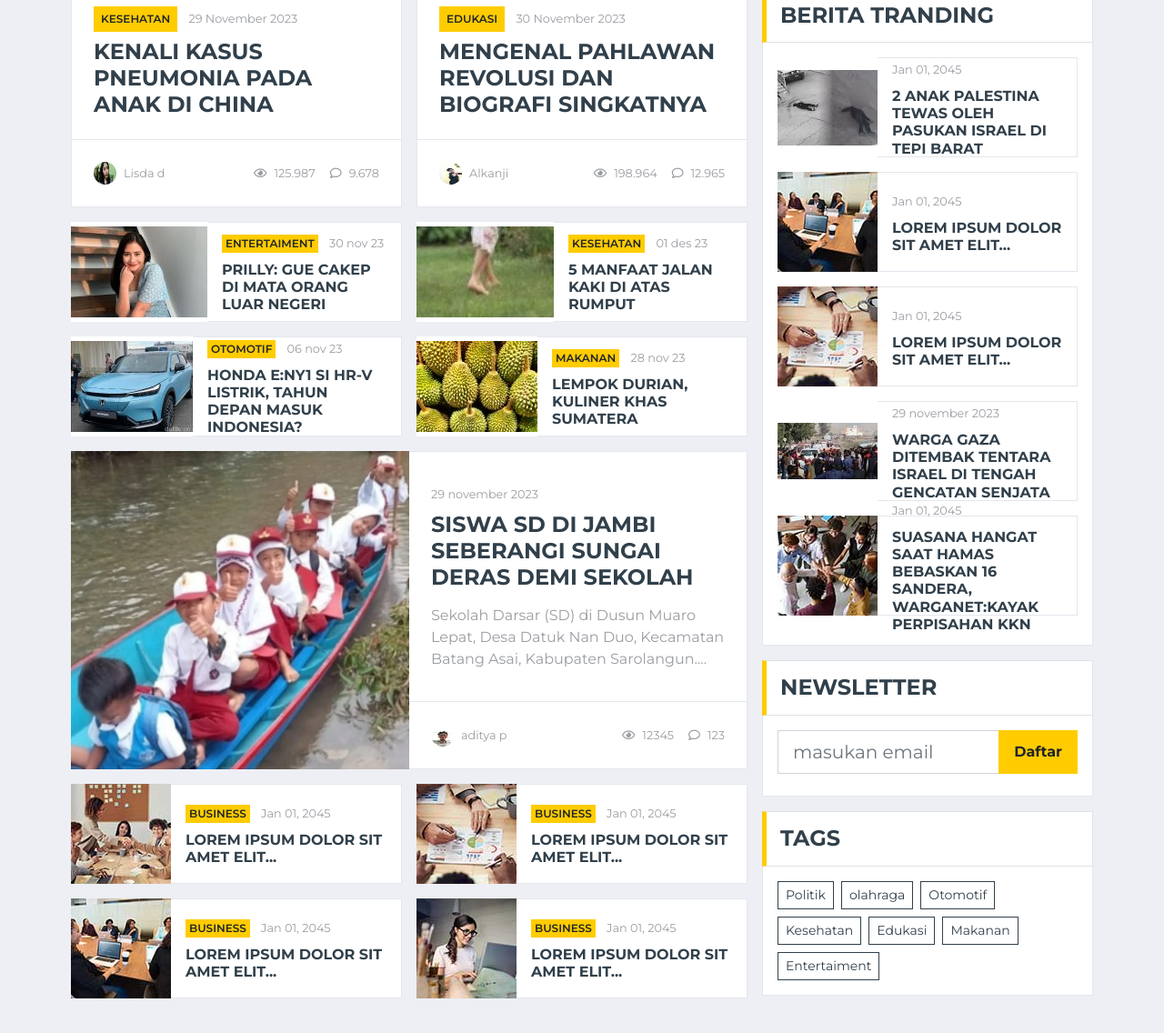
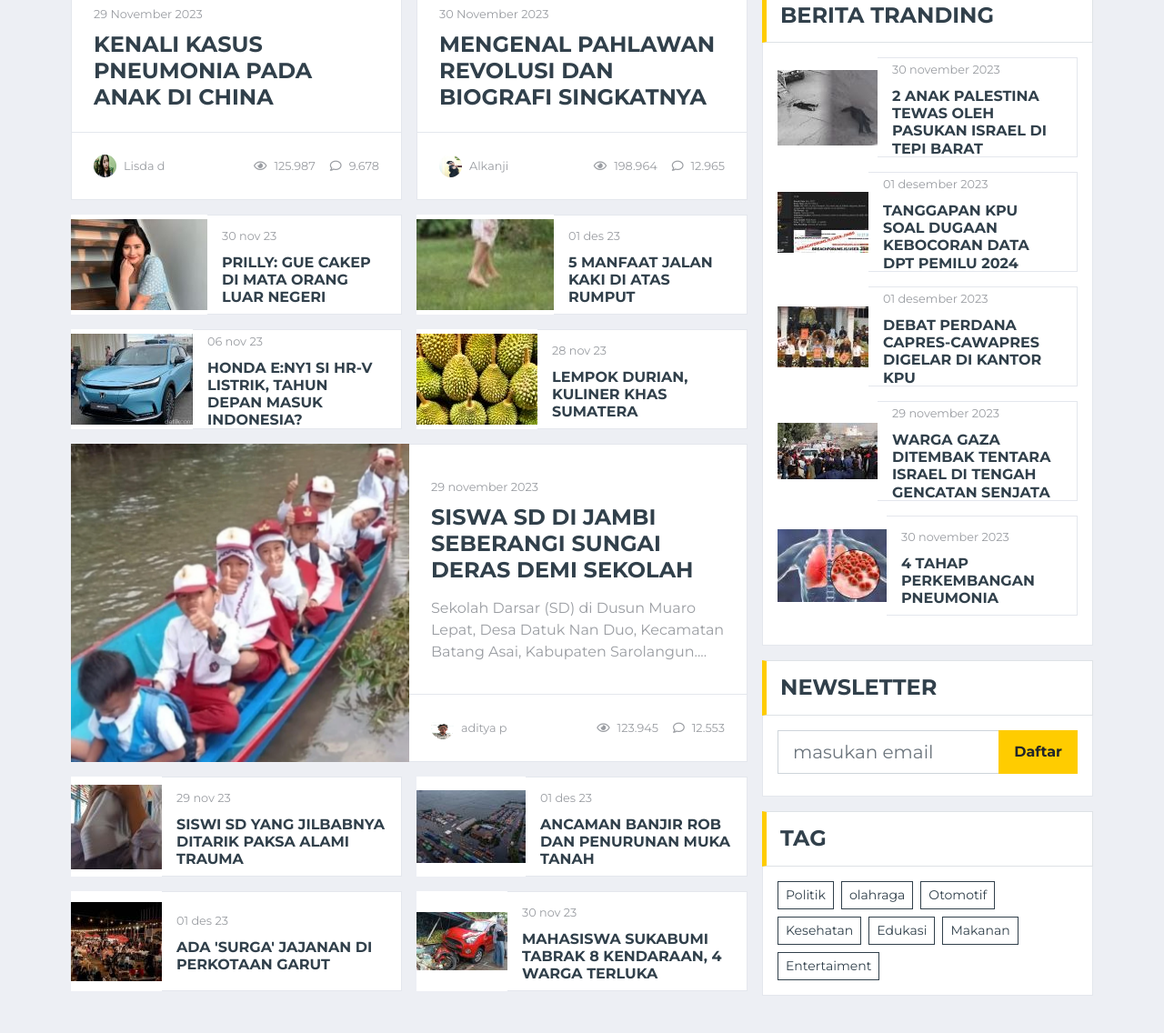
Before and after one commit to ReveeRosemary/TugasCloudA, a plain HTML site: page index.html in a window 1280 px wide. Shown: the part 2096-3232 px from the top of the page at 91% size. Drawn offline with nearby package versions, Linux system fonts and the light colour scheme.

Commit message:
membereskan semua berita

```diff
--- a/index.html
+++ b/index.html
@@ -294,7 +294,7 @@
                         <div class="col-12">
                             <div class="section-title">
                                 <h4 class="m-0 text-uppercase font-weight-bold">Berita terbaru</h4>
-                                <a class="text-secondary font-weight-medium text-decoration-none" href="">View All</a>
+                                <a class="text-secondary font-weight-medium text-decoration-none" href="">Lihat semua</a>
                             </div>
                         </div>
                         <div class="col-lg-6">
@@ -302,8 +302,6 @@
                                 <img class="img-fluid w-100" src="img/gm.jpg" style="object-fit: cover;">
                                 <div class="bg-white border border-top-0 p-4">
                                     <div class="mb-2">
-                                        <a class="badge badge-primary text-uppercase font-weight-semi-bold p-2 mr-2"
-                                            href="">politik</a>
                                         <a class="text-body" href=""><small>30 november 2023</small></a>
                                     </div>
                                     <a class="h4 d-block mb-3 text-secondary text-uppercase font-weight-bold" href="">Visi Misi Ganjar-Mahfud</a>
@@ -326,8 +324,6 @@
                                 <img class="img-fluid w-100" src="img/prabowo.jpg" style="object-fit: cover;">
                                 <div class="bg-white border border-top-0 p-4">
                                     <div class="mb-2">
-                                        <a class="badge badge-primary text-uppercase font-weight-semi-bold p-2 mr-2"
-                                            href="">Politik</a>
                                         <a class="text-body" href=""><small>25 November 2023</small></a>
                                     </div>
                                     <a class="h4 d-block mb-3 text-secondary text-uppercase font-weight-bold" href="">Kampanye hari pertama prabowo-Gibran</a>
@@ -350,8 +346,6 @@
                                 <img class="img-fluid w-100" src="img/pneumian.jpg" style="object-fit: cover;">
                                 <div class="bg-white border border-top-0 p-4">
                                     <div class="mb-2">
-                                        <a class="badge badge-primary text-uppercase font-weight-semi-bold p-2 mr-2"
-                                            href="">Kesehatan</a>
                                         <a class="text-body" href=""><small>29 November 2023</small></a>
                                     </div>
                                     <a class="h4 d-block mb-0 text-secondary text-uppercase font-weight-bold" href="">Kenali Kasus Pneumonia pada Anak di China</a>
@@ -373,8 +367,6 @@
                                 <img class="img-fluid w-100" src="img/pahlawan.jpg" style="object-fit: cover;">
                                 <div class="bg-white border border-top-0 p-4">
                                     <div class="mb-2">
-                                        <a class="badge badge-primary text-uppercase font-weight-semi-bold p-2 mr-2"
-                                            href="">Edukasi</a>
                                         <a class="text-body" href=""><small>30 November 2023</small></a>
                                     </div>
                                     <a class="h4 d-block mb-0 text-secondary text-uppercase font-weight-bold" href="">Mengenal Pahlawan Revolusi dan Biografi Singkatnya</a>
@@ -396,7 +388,6 @@
                                 <img class="img-fluid" src="img/prily.jpg" alt="">
                                 <div class="w-100 h-100 px-3 d-flex flex-column justify-content-center border border-left-0">
                                     <div class="mb-2">
-                                        <a class="badge badge-primary text-uppercase font-weight-semi-bold p-1 mr-2" href="">Entertaiment</a>
                                         <a class="text-body" href=""><small>30 nov 23</small></a>
                                     </div>
                                     <a class="h6 m-0 text-secondary text-uppercase font-weight-bold" href="">Prilly: Gue Cakep di Mata Orang Luar negeri</a>
@@ -406,7 +397,6 @@
                                 <img class="img-fluid" src="img/honda.jpg" alt="">
                                 <div class="w-100 h-100 px-3 d-flex flex-column justify-content-center border border-left-0">
                                     <div class="mb-2">
-                                        <a class="badge badge-primary text-uppercase font-weight-semi-bold p-1 mr-2" href="">Otomotif</a>
                                         <a class="text-body" href=""><small>06 nov 23</small></a>
                                     </div>
                                     <a class="h6 m-0 text-secondary text-uppercase font-weight-bold" href="">Honda e:Ny1 si HR-V Listrik, Tahun Depan Masuk Indonesia?</a>
@@ -418,7 +408,6 @@
                                 <img class="img-fluid" src="img/jalankaki.jpg" alt="">
                                 <div class="w-100 h-100 px-3 d-flex flex-column justify-content-center border border-left-0">
                                     <div class="mb-2">
-                                        <a class="badge badge-primary text-uppercase font-weight-semi-bold p-1 mr-2" href="">Kesehatan</a>
                                         <a class="text-body" href=""><small>01 des 23</small></a>
                                     </div>
                                     <a class="h6 m-0 text-secondary text-uppercase font-weight-bold" href="">5 Manfaat Jalan Kaki di Atas Rumput</a>
@@ -428,7 +417,6 @@
                                 <img class="img-fluid" src="img/Durian.jpg" alt="">
                                 <div class="w-100 h-100 px-3 d-flex flex-column justify-content-center border border-left-0">
                                     <div class="mb-2">
-                                        <a class="badge badge-primary text-uppercase font-weight-semi-bold p-1 mr-2" href="">Makanan</a>
                                         <a class="text-body" href=""><small>28 nov 23</small></a>
                                     </div>
                                     <a class="h6 m-0 text-secondary text-uppercase font-weight-bold" href="">Lempok Durian, Kuliner Khas Sumatera</a>
@@ -454,8 +442,8 @@
                                             <small>aditya p</small>
                                         </div>
                                         <div class="d-flex align-items-center">
-                                            <small class="ml-3"><i class="far fa-eye mr-2"></i>12345</small>
-                                            <small class="ml-3"><i class="far fa-comment mr-2"></i>123</small>
+                                            <small class="ml-3"><i class="far fa-eye mr-2"></i>123.945</small>
+                                            <small class="ml-3"><i class="far fa-comment mr-2"></i>12.553</small>
                                         </div>
                                     </div>
                                 </div>
@@ -463,45 +451,41 @@
                         </div>
                         <div class="col-lg-6">
                             <div class="d-flex align-items-center bg-white mb-3" style="height: 110px;">
-                                <img class="img-fluid" src="img/news-110x110-1.jpg" alt="">
+                                <img class="img-fluid" src="img/bully.jpg" alt="">
                                 <div class="w-100 h-100 px-3 d-flex flex-column justify-content-center border border-left-0">
                                     <div class="mb-2">
-                                        <a class="badge badge-primary text-uppercase font-weight-semi-bold p-1 mr-2" href="">Business</a>
-                                        <a class="text-body" href=""><small>Jan 01, 2045</small></a>
+                                        <a class="text-body" href=""><small>29 nov 23</small></a>
                                     </div>
-                                    <a class="h6 m-0 text-secondary text-uppercase font-weight-bold" href="">Lorem ipsum dolor sit amet elit...</a>
+                                    <a class="h6 m-0 text-secondary text-uppercase font-weight-bold" href="">Siswi SD yang Jilbabnya Ditarik Paksa Alami Trauma</a>
                                 </div>
                             </div>
                             <div class="d-flex align-items-center bg-white mb-3" style="height: 110px;">
-                                <img class="img-fluid" src="img/news-110x110-2.jpg" alt="">
+                                <img class="img-fluid" src="img/kerkof.jpg" alt="">
                                 <div class="w-100 h-100 px-3 d-flex flex-column justify-content-center border border-left-0">
                                     <div class="mb-2">
-                                        <a class="badge badge-primary text-uppercase font-weight-semi-bold p-1 mr-2" href="">Business</a>
-                                        <a class="text-body" href=""><small>Jan 01, 2045</small></a>
+                                        <a class="text-body" href=""><small>01 des 23</small></a>
                                     </div>
-                                    <a class="h6 m-0 text-secondary text-uppercase font-weight-bold" href="">Lorem ipsum dolor sit amet elit...</a>
+                                    <a class="h6 m-0 text-secondary text-uppercase font-weight-bold" href="">Ada 'Surga' Jajanan di Perkotaan Garut</a>
                                 </div>
                             </div>
                         </div>
                         <div class="col-lg-6">
                             <div class="d-flex align-items-center bg-white mb-3" style="height: 110px;">
-                                <img class="img-fluid" src="img/news-110x110-3.jpg" alt="">
+                                <img class="img-fluid" src="img/ancaman.jpg" alt="">
                                 <div class="w-100 h-100 px-3 d-flex flex-column justify-content-center border border-left-0">
                                     <div class="mb-2">
-                                        <a class="badge badge-primary text-uppercase font-weight-semi-bold p-1 mr-2" href="">Business</a>
-                                        <a class="text-body" href=""><small>Jan 01, 2045</small></a>
+                                        <a class="text-body" href=""><small>01 des 23</small></a>
                                     </div>
-                                    <a class="h6 m-0 text-secondary text-uppercase font-weight-bold" href="">Lorem ipsum dolor sit amet elit...</a>
+                                    <a class="h6 m-0 text-secondary text-uppercase font-weight-bold" href="">Ancaman Banjir Rob dan Penurunan Muka Tanah</a>
                                 </div>
                             </div>
                             <div class="d-flex align-items-center bg-white mb-3" style="height: 110px;">
-                                <img class="img-fluid" src="img/news-110x110-4.jpg" alt="">
+                                <img class="img-fluid" src="img/tabrakan.jpg" alt="">
                                 <div class="w-100 h-100 px-3 d-flex flex-column justify-content-center border border-left-0">
                                     <div class="mb-2">
-                                        <a class="badge badge-primary text-uppercase font-weight-semi-bold p-1 mr-2" href="">Business</a>
-                                        <a class="text-body" href=""><small>Jan 01, 2045</small></a>
+                                        <a class="text-body" href=""><small>30 nov 23</small></a>
                                     </div>
-                                    <a class="h6 m-0 text-secondary text-uppercase font-weight-bold" href="">Lorem ipsum dolor sit amet elit...</a>
+                                    <a class="h6 m-0 text-secondary text-uppercase font-weight-bold" href="">Mahasiswa Sukabumi Tabrak 8 Kendaraan, 4 Warga Terluka</a>
                                 </div>
                             </div>
                         </div>
@@ -564,27 +548,27 @@
                                 <img class="img-fluid" src="img/anak-tewas.jpg" alt="">
                                 <div class="w-100 h-100 px-3 d-flex flex-column justify-content-center border border-left-0">
                                     <div class="mb-2">
-                                        <a class="text-body" href=""><small>Jan 01, 2045</small></a>
+                                        <a class="text-body" href=""><small>30 november 2023</small></a>
                                     </div>
                                     <a class="h6 m-0 text-secondary text-uppercase font-weight-bold" href="">2 Anak Palestina Tewas oleh Pasukan Israel di Tepi Barat</a>
                                 </div>
                             </div>
                             <div class="d-flex align-items-center bg-white mb-3" style="height: 110px;">
-                                <img class="img-fluid" src="img/news-110x110-2.jpg" alt="">
+                                <img class="img-fluid" src="img/data-DPT.jpg" alt="">
                                 <div class="w-100 h-100 px-3 d-flex flex-column justify-content-center border border-left-0">
                                     <div class="mb-2">
-                                        <a class="text-body" href=""><small>Jan 01, 2045</small></a>
+                                        <a class="text-body" href=""><small>01 desember 2023</small></a>
                                     </div>
-                                    <a class="h6 m-0 text-secondary text-uppercase font-weight-bold" href="">Lorem ipsum dolor sit amet elit...</a>
+                                    <a class="h6 m-0 text-secondary text-uppercase font-weight-bold" href="">Tanggapan KPU soal Dugaan Kebocoran Data DPT Pemilu 2024</a>
                                 </div>
                             </div>
                             <div class="d-flex align-items-center bg-white mb-3" style="height: 110px;">
-                                <img class="img-fluid" src="img/news-110x110-3.jpg" alt="">
+                                <img class="img-fluid" src="img/capres.jpg" alt="">
                                 <div class="w-100 h-100 px-3 d-flex flex-column justify-content-center border border-left-0">
                                     <div class="mb-2">
-                                        <a class="text-body" href=""><small>Jan 01, 2045</small></a>
+                                        <a class="text-body" href=""><small>01 desember 2023</small></a>
                                     </div>
-                                    <a class="h6 m-0 text-secondary text-uppercase font-weight-bold" href="">Lorem ipsum dolor sit amet elit...</a>
+                                    <a class="h6 m-0 text-secondary text-uppercase font-weight-bold" href="">Debat Perdana Capres-cawapres Digelar di Kantor KPU</a>
                                 </div>
                             </div>
                             <div class="d-flex align-items-center bg-white mb-3" style="height: 110px;">
@@ -597,12 +581,12 @@
                                 </div>
                             </div>
                             <div class="d-flex align-items-center bg-white mb-3" style="height: 110px;">
-                                <img class="img-fluid" src="img/news-110x110-5.jpg" alt="">
+                                <img class="img-fluid" src="img/pneumia2.jpg" alt="">
                                 <div class="w-100 h-100 px-3 d-flex flex-column justify-content-center border border-left-0">
                                     <div class="mb-2">
-                                        <a class="text-body" href=""><small>Jan 01, 2045</small></a>
+                                        <a class="text-body" href=""><small>30 november 2023</small></a>
                                     </div>
-                                    <a class="h6 m-0 text-secondary text-uppercase font-weight-bold" href="">Suasana Hangat saat Hamas Bebaskan 16 Sandera, Warganet:Kayak Perpisahan KKN</a>
+                                    <a class="h6 m-0 text-secondary text-uppercase font-weight-bold" href="">4 Tahap Perkembangan Pneumonia</a>
                                 </div>
                             </div>
                         </div>
@@ -628,7 +612,7 @@
                     <!-- Tags Start -->
                     <div class="mb-3">
                         <div class="section-title mb-0">
-                            <h4 class="m-0 text-uppercase font-weight-bold">Tags</h4>
+                            <h4 class="m-0 text-uppercase font-weight-bold">Tag</h4>
                         </div>
                         <div class="bg-white border border-top-0 p-3">
                             <div class="d-flex flex-wrap m-n1">
```
Also changed, not shown: img/ancaman.jpg (added), img/bully.jpg (added), img/capres.jpg (added), img/data-DPT.jpg (added), img/hamas.jpg (deleted), img/hamas2.jpg (added), img/kerkof.jpg (added), img/pneumia2.jpg (added), img/tabrakan.jpg (added).
